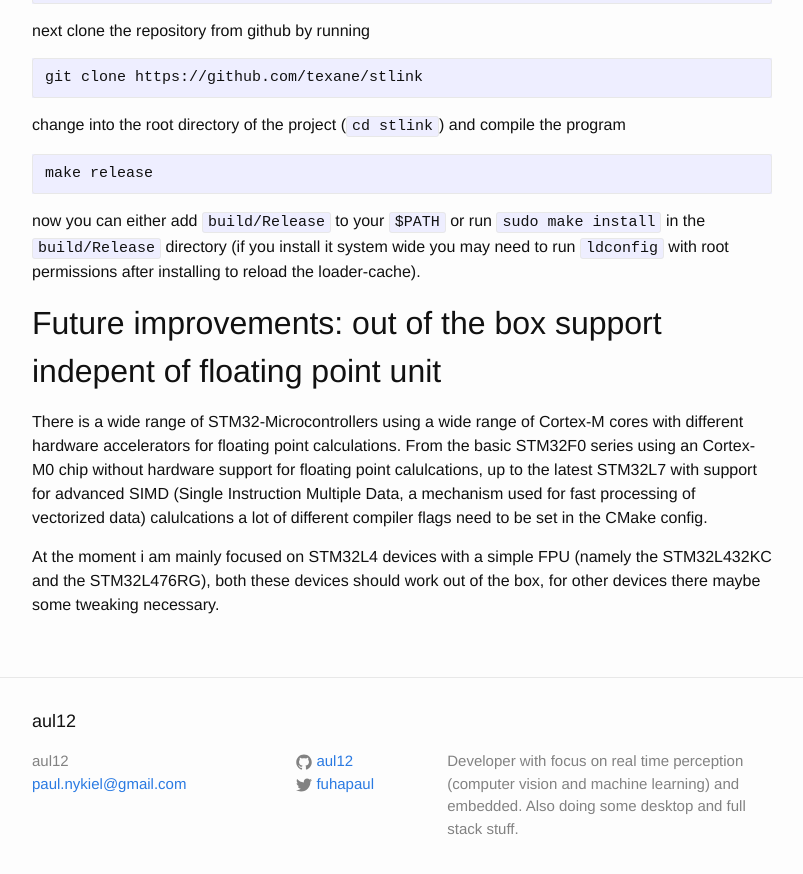
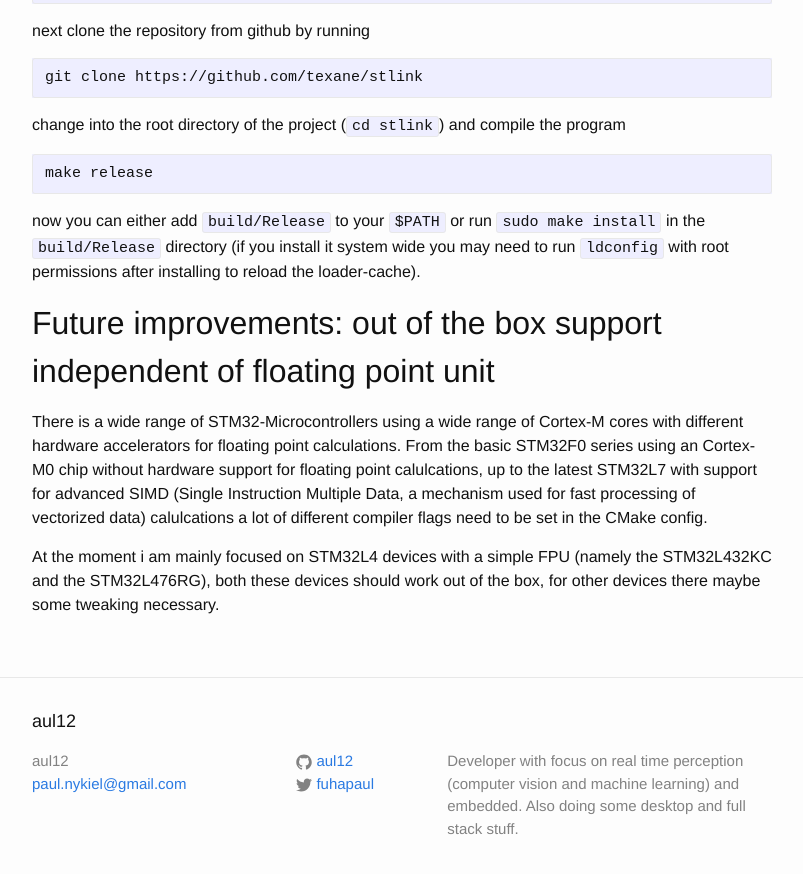
Before and after one commit to aul12/Website2, a Jekyll site: the page built from _posts/2019-05-27-cubemx-cmake.md, in a window 1280 px wide and 900 px high, scrolled down 2403 px. Shown: the top 874 px of the window, without its empty margins (238-1041 px from the left). Built offline with Jekyll 4.4.1, drawn with Linux system fonts in a browser that asks for light colours; part of the change alters nothing that is shown.

````diff
--- a/_includes/head.html
+++ b/_includes/head.html
@@ -9,4 +9,26 @@
   <link rel="stylesheet" href="{{ "/css/main.css" | prepend: site.baseurl }}">
   <link rel="canonical" href="{{ page.url | replace:'index.html','' | prepend: site.baseurl | prepend: site.url }}">
   <link rel="alternate" type="application/rss+xml" title="{{ site.title }}" href="{{ "/feed.xml" | prepend: site.baseurl | prepend: site.url }}">
+  <script type="text/x-mathjax-config">
+  MathJax.Hub.Config({
+    extensions: [
+      "MathMenu.js",
+      "MathZoom.js",
+      "AssistiveMML.js",
+      "a11y/accessibility-menu.js"
+    ],
+    jax: ["input/TeX", "output/CommonHTML"],
+    TeX: {
+      extensions: [
+        "AMSmath.js",
+        "AMSsymbols.js",
+        "noErrors.js",
+        "noUndefined.js",
+      ]
+    }
+  });
+</script>
+<script type="text/javascript" async
+  src="https://cdnjs.cloudflare.com/ajax/libs/mathjax/2.7.5/MathJax.js?config=TeX-MML-AM_CHTML">
+</script>
 </head>
--- a/_posts/2019-05-27-cubemx-cmake.md
+++ b/_posts/2019-05-27-cubemx-cmake.md
@@ -55,7 +55,7 @@ make release
 ```
 now you can either add `build/Release` to your `$PATH` or run `sudo make install` in the `build/Release` directory (if you install it system wide you may need to run `ldconfig` with root permissions after installing to reload the loader-cache).
 
-## Future improvements: out of the box support indepent of floating point unit
+## Future improvements: out of the box support independent of floating point unit
 There is a wide range of STM32-Microcontrollers using a wide range of Cortex-M cores with different hardware accelerators for floating point calculations.
 From the basic STM32F0 series using an Cortex-M0 chip without hardware support for floating point calulcations, up to the latest STM32L7 with support for advanced SIMD (Single Instruction Multiple Data, a mechanism used for fast processing of vectorized data) calulcations a lot of different compiler flags need to be set in the CMake config.
 
````
